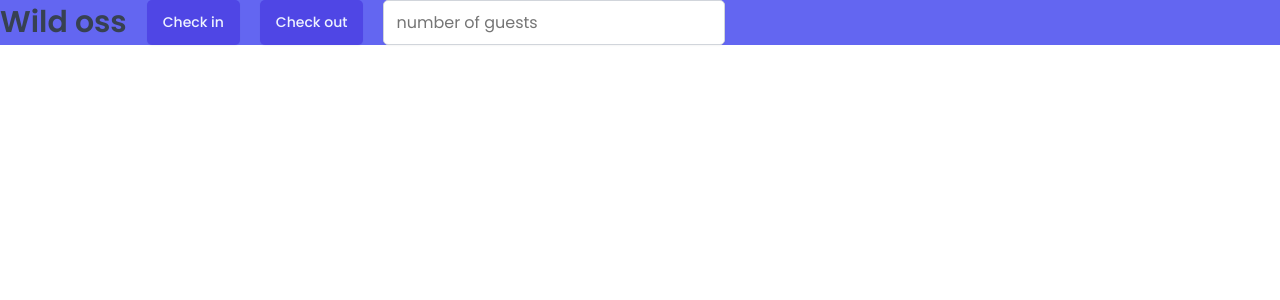
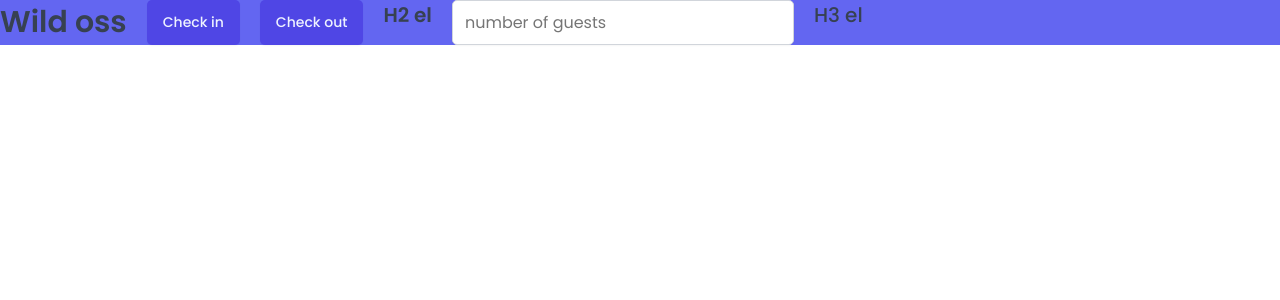
Before and after one commit to AsgarovAsgar/react-wild-oasis, a React (Vite) app: page / in a window 1280 px wide. Shown: the top 300 px of the page. Built offline with nearby package versions, Linux system fonts and the light colour scheme; a web font is replaced by a local one.

Commit message:
add stlyed css func

```diff
--- a/src/App.jsx
+++ b/src/App.jsx
@@ -2,13 +2,7 @@
 import GlobalStyles from "./styles/GlobalStyles"
 import Button from "./ui/Button"
 import Input from "./ui/Input"
-
-const H1 = styled.h1`
-  font-size:30px;
-  font-weight: 600;
-`
-
-
+import Heading from "./ui/Heading"
 
 const StyledApp = styled.div`
   display: flex;
@@ -21,10 +15,12 @@
     <>
       <GlobalStyles />
       <StyledApp>
-        <H1>Wild oss</H1>
+        <Heading as='h1'>Wild oss</Heading>
         <Button>Check in</Button>
         <Button>Check out</Button>
+        <Heading as='h2'>H2 el</Heading>
         <Input type="number" placeholder="number of guests" />
+        <Heading as='h3'>H3 el</Heading>
       </StyledApp>
     </>
   )
--- /dev/null
+++ b/src/ui/Heading.jsx
@@ -0,0 +1,24 @@
+import styled, { css } from "styled-components"
+
+
+
+const Heading = styled.h1`
+  ${props => props.as === 'h1' && css`
+    font-size: 3rem;
+    font-weight: 600;
+  `}
+
+  ${props => props.as === 'h2' && css`
+    font-size: 2rem;
+    font-weight: 600;
+  `}
+
+  ${props => props.as === 'h3' && css`
+    font-size: 2rem;
+    font-weight: 500;
+  `}
+
+  text-align: left;
+`
+
+export default Heading
```
